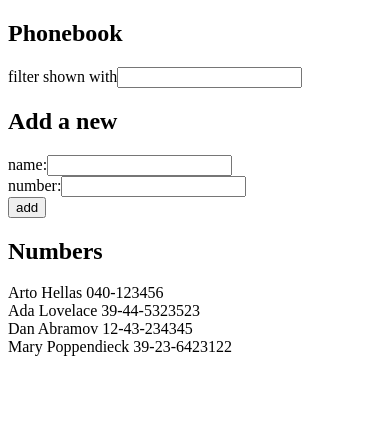
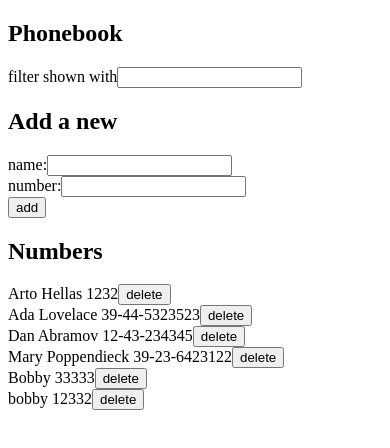
Before and after one commit to andrayantelo/fullstack, a React (Create React App) app in the folder part2/phonebook/: page / in a window 390 px wide. Shown: the top 448 px of the page. Built offline with nearby package versions, Linux system fonts and the light colour scheme; data requests are answered from the project's data file.

Commit message:
Added functionality to phonebook exercise. Can add people to phonebook by adding them to server using axios. Can also delete, create, and update.

```diff
--- a/part2/phonebook/db.json
+++ b/part2/phonebook/db.json
@@ -1,8 +1,8 @@
 {
-    "persons":[
+  "persons": [
     {
       "name": "Arto Hellas",
-        "number": "040-123456",
+      "number": "1232",
       "id": 1
     },
     {
@@ -19,6 +19,16 @@
       "name": "Mary Poppendieck",
       "number": "39-23-6423122",
       "id": 4
+    },
+    {
+      "name": "Bobby",
+      "number": "33333",
+      "id": 5
+    },
+    {
+      "name": "bobby",
+      "number": "12332",
+      "id": 6
     }
   ]
 }
--- a/part2/phonebook/src/components/App.js
+++ b/part2/phonebook/src/components/App.js
@@ -2,7 +2,8 @@ import React, { useState, useEffect } from 'react'
 import Filter from './Filter';
 import PersonForm from './PersonForm';
 import Persons from './Persons';
-import axios from 'axios';
+import personsService from '../services/persons';
+
 
 const App = () => {
   const [ persons, setPersons] = useState([])
@@ -11,27 +12,62 @@ const App = () => {
   const [ newFilter, setNewFilter ] = useState('');
 
   useEffect(() => {
-      axios
-        .get('http://localhost:3001/persons ')
-        .then(response => {
-            setPersons(response.data);
+      personsService.getAll()
+      .then(personsData => setPersons(personsData));
+  }, [])
+
+    const existing = (name) => {
+        // returns true if person with name 'name' already in personss
+        return persons.filter(person => person.name === name);
+    }
+
+    const clearForm = () => {
+        setNewName('');
+        setNewNumber('');
+    }
+
+    const updateNumber = (person) => {
+        const personObj = {
+            ...person,
+            number: newNumber
+        }
+        personsService.update(person.id, personObj)
+            .then(updatedPerson => {
+                setPersons(persons.filter(p => p.id !== person.id).concat(updatedPerson));
+                clearForm();
             })
-  }, [])
+            .catch(error => console.error(error));
+    }
 
     const addPerson = (event) => {
         event.preventDefault();
-      const names = persons.map((person) => person.name);
-      if (names.indexOf(newName) >= 0) {
-          alert(`${newName} is already added to the phonebook`);
-          return
+        if (existing(newName)) {
+            updateNumber(existing(newName)[0])
         }
+        else {
             const personObj = {
                 name: newName,
                 number: newNumber
             }
-      setPersons(persons.concat(personObj));
-      setNewName('');
-      setNewNumber('');
+            personsService.create(personObj)
+                .then(newPerson => {
+                setPersons(persons.concat(newPerson));
+                clearForm();
+            })
+            .catch(error => {
+                alert(`${newName} is already added to the phonebook`);
+            })
+        }
+  }
+
+  const handleDelete = (person) => {
+    if (window.confirm(`Delete ${person.name}?`)) {
+        personsService.deletePerson(person.id)
+          .then(response => {
+              setPersons(persons.filter(person => person.id !== response.id));
+          })
+          .catch(error => console.log("an error occurred: ", error));
+      }
   }
 
   const handleNameChange = (event) => {
@@ -51,9 +87,15 @@ const App = () => {
   })
 
   const renderPeople = (arr) => {
-    return arr.map((person) => <div key={person.name}>{person.name} {person.number}</div>);
+  return arr.map((person) => {
+      return (
+          <div key={person.id}>
+               {person.name} {person.number}
+               <button onClick={() => handleDelete(person)} value={person.id}>delete</button>
+          </div>
+      )
+      });
   }
-
   return (
     <div>
       <h2>Phonebook</h2>
--- a/part2/phonebook/src/components/Persons.js
+++ b/part2/phonebook/src/components/Persons.js
@@ -1,7 +1,6 @@
 import React from 'react';
 
 const Persons = ({ newFilter, renderPeople, filterPeople, persons}) => {
-
     return (
         <div>
             {newFilter ?  renderPeople(filterPeople) : renderPeople(persons)}
--- /dev/null
+++ b/part2/phonebook/src/services/persons.js
@@ -0,0 +1,30 @@
+import axios from 'axios';
+
+const baseUrl = 'http://localhost:3001/persons';
+
+const getAll = () => {
+    const request = axios.get(baseUrl);
+    return request.then(response => response.data);
+}
+
+const create = (newObj) => {
+    const request = axios.post(baseUrl, newObj);
+    return request.then(response => response.data);
+}
+
+const update = (id, newObj) => {
+    const request = axios.put(`${baseUrl}/${id}`, newObj);
+    return request.then(response => response.data);
+}
+
+const deletePerson = (id) => {
+    const request = axios.delete(`${baseUrl}/${id}`);
+    return request.then(response => response.data);
+}
+
+export default {
+    getAll,
+    create,
+    update,
+    deletePerson
+}
```
Lines whose indentation alone changed are shown as unchanged.
